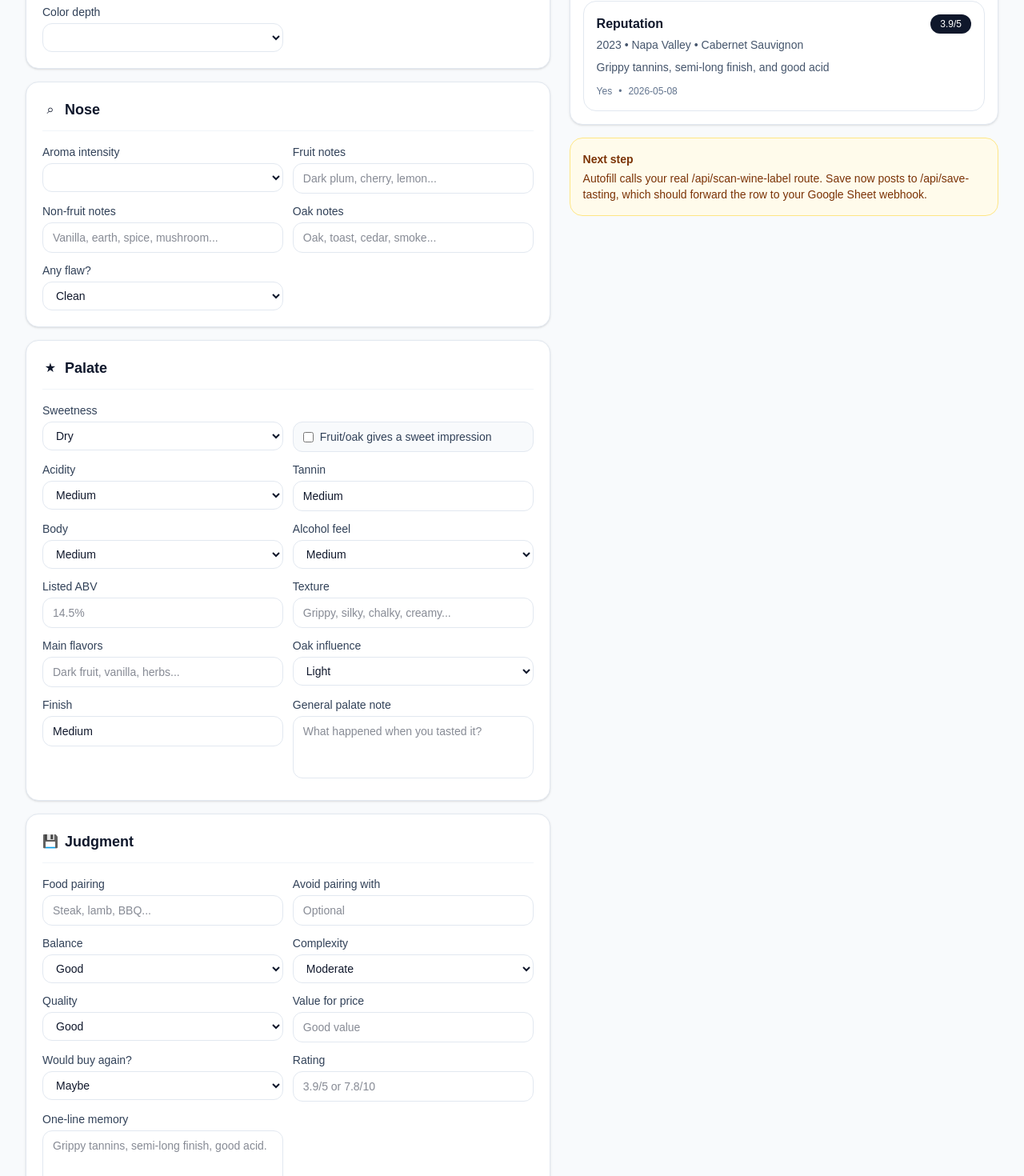
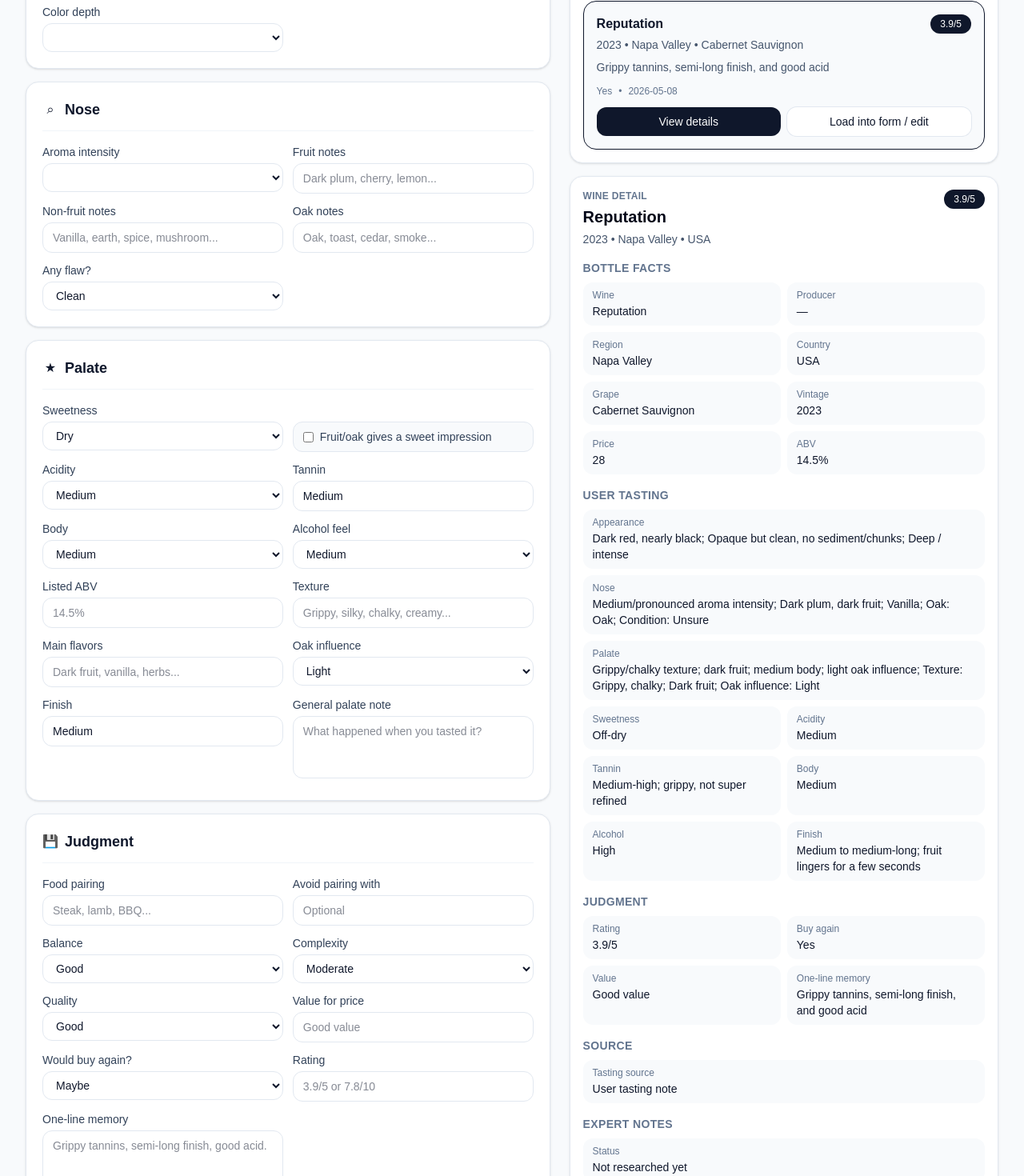
Before and after one commit to jsunarto/wineapp, a Next.js app: page / in a window 1280 px wide. Shown: the part 1440-2910 px from the top of the page at 80% size. Built offline with nearby package versions, Linux system fonts and the light colour scheme.

Commit message:
Add wine log detail view

```diff
--- /dev/null
+++ b/app/components/WineDetailCard.jsx
@@ -0,0 +1,131 @@
+function joinClean(parts) {
+  return parts.filter(Boolean).join("; ");
+}
+
+function DetailSection({ title, children }) {
+  return (
+    <section className="space-y-2">
+      <h3 className="text-sm font-semibold uppercase tracking-wide text-slate-500">{title}</h3>
+      <div className="grid gap-2">{children}</div>
+    </section>
+  );
+}
+
+function DetailItem({ label, value }) {
+  return (
+    <div className="rounded-xl bg-slate-50 px-3 py-2">
+      <div className="text-xs font-medium text-slate-500">{label}</div>
+      <div className="mt-0.5 text-sm text-slate-900">{value || "—"}</div>
+    </div>
+  );
+}
+
+function buildAppearance(wine) {
+  return joinClean([wine.appearanceColor, wine.appearanceClarity, wine.appearanceIntensity]);
+}
+
+function buildNose(wine) {
+  return joinClean([
+    wine.noseIntensity ? `${wine.noseIntensity} aroma intensity` : "",
+    wine.fruitNotes,
+    wine.nonFruitNotes,
+    wine.oakNotes ? `Oak: ${wine.oakNotes}` : "",
+    wine.flaw ? `Condition: ${wine.flaw}` : "",
+  ]);
+}
+
+function buildPalate(wine) {
+  return joinClean([
+    wine.palateNotes,
+    wine.texture ? `Texture: ${wine.texture}` : "",
+    wine.mainFlavors,
+    wine.oakInfluence ? `Oak influence: ${wine.oakInfluence}` : "",
+  ]);
+}
+
+function buildSweetness(wine) {
+  return wine.perceivedSweetness && wine.sweetness === "Dry"
+    ? "Dry, but fruit/oak gives a sweet impression"
+    : wine.sweetness;
+}
+
+export default function WineDetailCard({ wine, onLoadWine, normalizeRating }) {
+  if (!wine) {
+    return (
+      <div className="rounded-2xl border border-dashed border-slate-300 bg-white p-4 text-sm text-slate-500 shadow-sm">
+        Select View details on a saved wine to see the full tasting note without changing the current form.
+      </div>
+    );
+  }
+
+  return (
+    <article className="rounded-2xl border border-slate-200 bg-white p-4 shadow-sm">
+      <div className="flex items-start justify-between gap-3">
+        <div>
+          <p className="text-xs font-semibold uppercase tracking-wide text-slate-500">Wine detail</p>
+          <h2 className="mt-1 text-xl font-semibold text-slate-950">{wine.wine || "Unnamed wine"}</h2>
+          <p className="mt-1 text-sm text-slate-600">
+            {[wine.vintage, wine.producer, wine.region, wine.country].filter(Boolean).join(" • ") || "Saved tasting"}
+          </p>
+        </div>
+        <span className="rounded-full bg-slate-900 px-3 py-1 text-xs font-medium text-white">
+          {normalizeRating(wine.rating) || "—"}
+        </span>
+      </div>
+
+      <div className="mt-4 space-y-4">
+        <DetailSection title="Bottle facts">
+          <div className="grid gap-2 sm:grid-cols-2">
+            <DetailItem label="Wine" value={wine.wine} />
+            <DetailItem label="Producer" value={wine.producer} />
+            <DetailItem label="Region" value={wine.region} />
+            <DetailItem label="Country" value={wine.country} />
+            <DetailItem label="Grape" value={wine.grape} />
+            <DetailItem label="Vintage" value={wine.vintage} />
+            <DetailItem label="Price" value={wine.price} />
+            <DetailItem label="ABV" value={wine.abv} />
+          </div>
+        </DetailSection>
+
+        <DetailSection title="User tasting">
+          <DetailItem label="Appearance" value={buildAppearance(wine)} />
+          <DetailItem label="Nose" value={buildNose(wine)} />
+          <DetailItem label="Palate" value={buildPalate(wine)} />
+          <div className="grid gap-2 sm:grid-cols-2">
+            <DetailItem label="Sweetness" value={buildSweetness(wine)} />
+            <DetailItem label="Acidity" value={wine.acidity} />
+            <DetailItem label="Tannin" value={wine.tannin} />
+            <DetailItem label="Body" value={wine.body} />
+            <DetailItem label="Alcohol" value={wine.alcohol} />
+            <DetailItem label="Finish" value={wine.finish} />
+          </div>
+        </DetailSection>
+
+        <DetailSection title="Judgment">
+          <div className="grid gap-2 sm:grid-cols-2">
+            <DetailItem label="Rating" value={normalizeRating(wine.rating)} />
+            <DetailItem label="Buy again" value={wine.buyAgain} />
+            <DetailItem label="Value" value={wine.value} />
+            <DetailItem label="One-line memory" value={wine.oneLineMemory} />
+          </div>
+        </DetailSection>
+
+        <DetailSection title="Source">
+          <DetailItem label="Tasting source" value="User tasting note" />
+        </DetailSection>
+
+        <DetailSection title="Expert notes">
+          <DetailItem label="Status" value="Not researched yet" />
+        </DetailSection>
+      </div>
+
+      <button
+        type="button"
+        onClick={() => onLoadWine(wine)}
+        className="mt-4 inline-flex w-full items-center justify-center gap-2 rounded-xl bg-slate-900 px-4 py-2 text-sm font-medium text-white transition hover:bg-slate-700"
+      >
+        Load into form / edit
+      </button>
+    </article>
+  );
+}
--- a/app/page.jsx
+++ b/app/page.jsx
@@ -1,6 +1,7 @@
 "use client";
 
 import React, { useMemo, useState, useEffect } from "react";
+import WineDetailCard from "./components/WineDetailCard";
 
 function Icon({ children, className = "" }) {
   return <span className={`inline-flex h-5 w-5 items-center justify-center ${className}`}>{children}</span>;
@@ -408,6 +409,7 @@
   const [wine, setWine] = useState(createStarterWine);
   const [wines, setWines] = useState(demoWines);
   const [hasLoadedSavedWines, setHasLoadedSavedWines] = useState(false);
+  const [selectedWine, setSelectedWine] = useState(demoWines[0] || null);
   const [query, setQuery] = useState("");
   const [copied, setCopied] = useState(false);
   const [isSaving, setIsSaving] = useState(false);
@@ -426,7 +428,9 @@
       try {
         const saved = localStorage.getItem("wine-log-prototype");
         if (saved) {
-          setWines(JSON.parse(saved));
+          const parsedWines = JSON.parse(saved);
+          setWines(parsedWines);
+          setSelectedWine(parsedWines[0] || null);
         }
       } catch {
         setWines(demoWines);
@@ -483,6 +487,11 @@
     return haystack.includes(query.toLowerCase());
   });
 
+  const loadWineIntoForm = (wineToLoad) => {
+    setWine({ ...createStarterWine(), ...wineToLoad });
+    setSaveStatus(null);
+  };
+
   const saveWine = async () => {
     if (!wine.wine.trim()) {
       setSaveStatus({ type: "error", message: "Add a wine name before saving." });
@@ -508,7 +517,9 @@
         throw new Error(data.error || "Failed to save to Google Sheet.");
       }
 
-      setWines((prev) => [{ ...wine, id: crypto.randomUUID() }, ...prev]);
+      const savedWine = { ...wine, id: crypto.randomUUID() };
+      setWines((prev) => [savedWine, ...prev]);
+      setSelectedWine(savedWine);
       resetTastingForm({ clearSaveStatus: false });
       setSaveStatus({ type: "success", message: "Saved to Google Sheet. Ready for your next tasting note." });
     } catch (error) {
@@ -809,10 +820,9 @@
               </div>
               <div className="mt-4 space-y-3">
                 {filtered.map((w) => (
-                  <button
+                  <div
                     key={w.id}
-                    onClick={() => setWine({ ...createStarterWine(), ...w })}
-                    className="w-full rounded-2xl border border-slate-200 p-4 text-left transition hover:bg-slate-50"
+                    className={`w-full rounded-2xl border p-4 text-left transition ${selectedWine?.id === w.id ? "border-slate-900 bg-slate-50" : "border-slate-200 bg-white"}`}
                   >
                     <div className="flex items-start justify-between gap-3">
                       <div>
@@ -827,10 +837,28 @@
                       <span>•</span>
                       <span>{w.dateAdded}</span>
                     </div>
-                  </button>
+                    <div className="mt-3 grid gap-2 sm:grid-cols-2">
+                      <button
+                        type="button"
+                        onClick={() => setSelectedWine(w)}
+                        className="rounded-xl bg-slate-900 px-3 py-2 text-sm font-medium text-white transition hover:bg-slate-700"
+                      >
+                        View details
+                      </button>
+                      <button
+                        type="button"
+                        onClick={() => loadWineIntoForm(w)}
+                        className="rounded-xl bg-white px-3 py-2 text-sm font-medium text-slate-900 ring-1 ring-slate-200 transition hover:bg-slate-50"
+                      >
+                        Load into form / edit
+                      </button>
+                    </div>
+                  </div>
                 ))}
               </div>
             </div>
+
+            <WineDetailCard wine={selectedWine} onLoadWine={loadWineIntoForm} normalizeRating={normalizeRating} />
 
             <div className="rounded-2xl border border-amber-200 bg-amber-50 p-4 text-sm text-amber-900">
               <div className="font-semibold">Next step</div>
```
